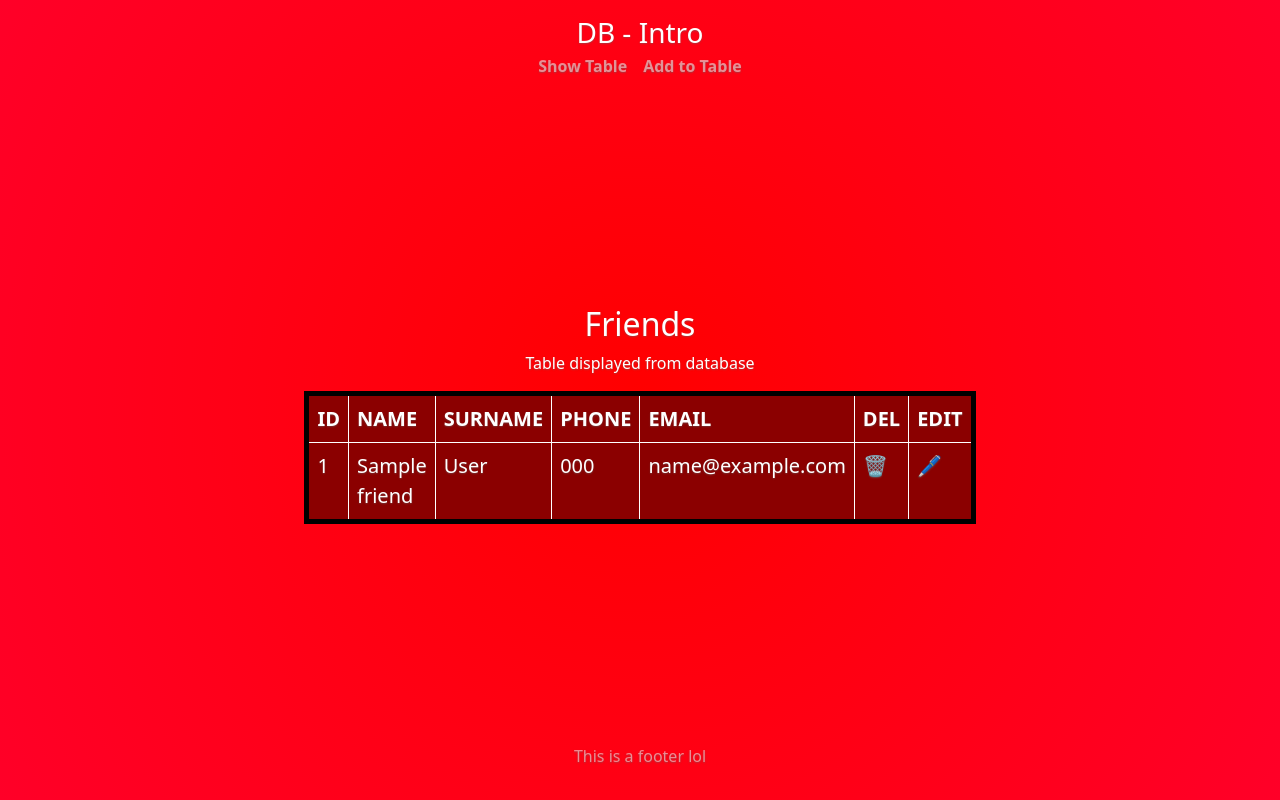
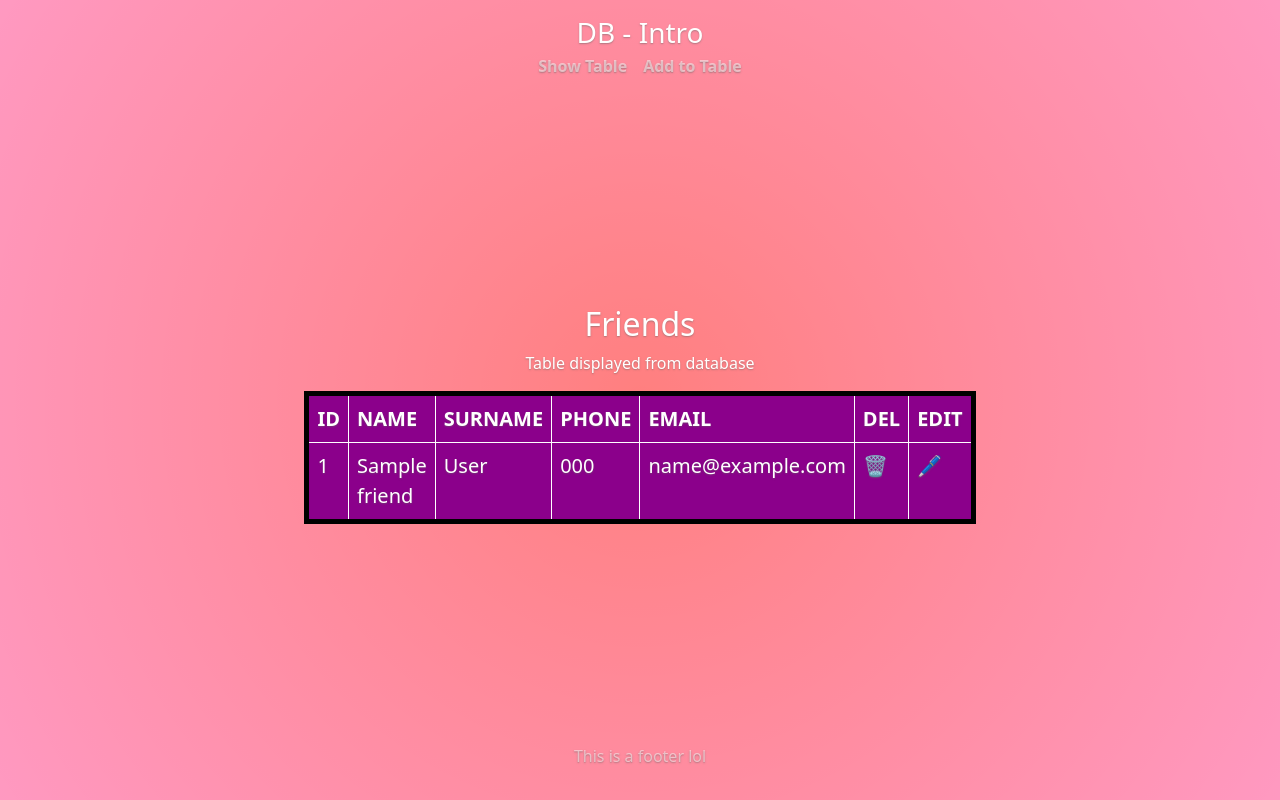
Before and after one commit to Bobluoae/wsp, a PHP site: page /projects/db_project/index.php?page=table in a window 1280 px wide. Run offline with PHP 8.4, Linux system fonts and the light colour scheme; tables that the repository leaves empty or names only in its code hold one stand-in row (values such as "Sample post").

Commit message:
decending and styling

```diff
--- a/projects/db_project/logic/table.php
+++ b/projects/db_project/logic/table.php
@@ -10,7 +10,7 @@
 			<th>EDIT</th>
 		</tr>
 		<?php
-		$query = mysqli_query($conn, "SELECT * FROM friends");
+		$query = mysqli_query($conn, "SELECT * FROM friends ORDER BY id DESC");
 		while($row = mysqli_fetch_assoc($query)) {
 			echo "<tr>";
 			echo "<td>" . $row["id"] . "</td>";
--- a/projects/db_project/style/stylesheet.css
+++ b/projects/db_project/style/stylesheet.css
@@ -37,7 +37,7 @@
 
 body {
   text-shadow: 0 .05rem .1rem rgba(100, 100, 100, .5);
-  background: radial-gradient(circle, rgba(255,0,0,0.5) 0%, rgba(255, 0, 100, 0.4) 100%);
+  background: radial-gradient(circle, rgba(255,0,0,0.5) 0%, rgba(255, 0, 100, 0.4) 100%)!important;
 }
 
 .cover-container {
@@ -75,7 +75,7 @@ body {
   justify-content: center;
 }
 #tablebox{
-  background: darkred;
+  background: darkmagenta;
   margin: auto;
   font-size: 20px;
   color: white;
```
